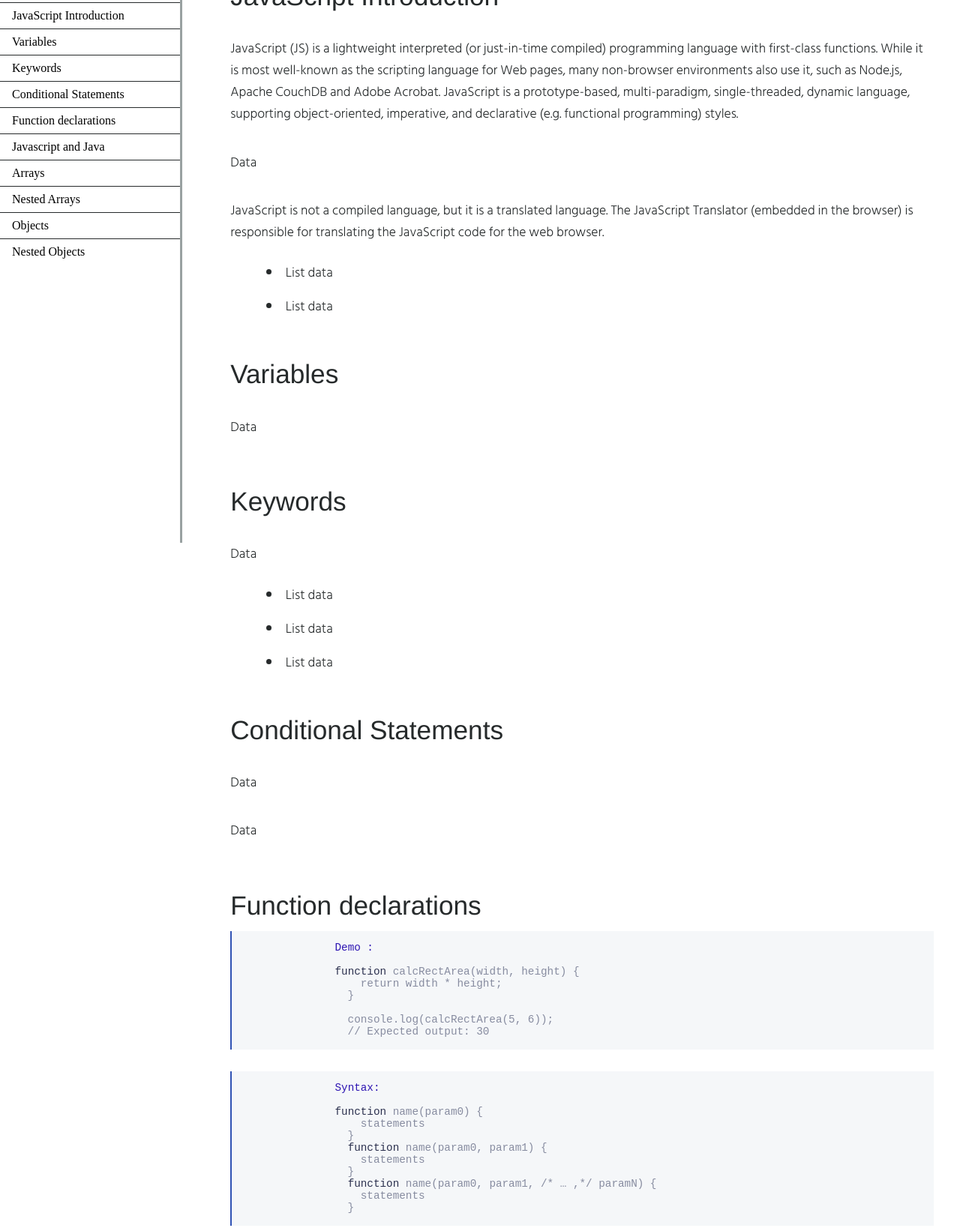
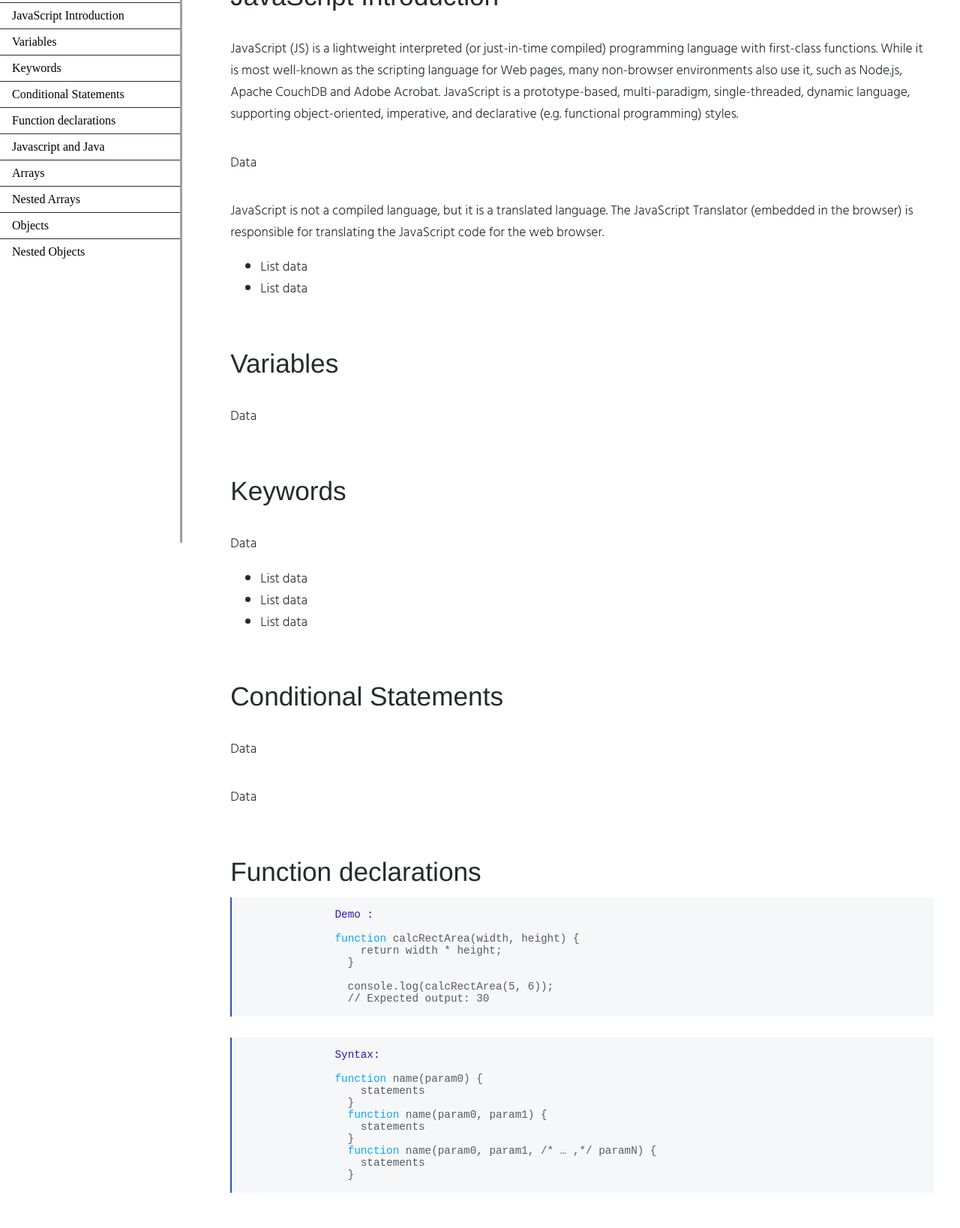
Before and after one commit to dharanchilukuri/Tech-doc-page, a plain HTML site: page index.html in a window 1280 px wide. Shown: the part 76-1714 px from the top of the page at 75% size. Drawn offline with Linux system fonts and the light colour scheme; a web font is replaced by a local one.

Commit message:
Improved accessability

```diff
--- a/index.html
+++ b/index.html
@@ -1,7 +1,11 @@
 <!Doctype html>
-<html>
+<html lang="en">
 
     <head>
+        <meta charset="UTF-8">
+        <meta name="description" content="Design a Documentation Page">
+        <meta name="keywords" content="HTML, CSS">
+        <title>Tech_Doc_Page</title>
     <link rel="stylesheet" href="styles.css">
     <meta name="viewport" content="width=device-width, initial-scale=1.0">
     </head>
@@ -57,8 +61,10 @@
             <p>Data</p>
             <p>JavaScript is not a compiled language, but it is a translated language. The JavaScript Translator (embedded in the browser)
                  is responsible for translating the JavaScript code for the web browser.</p>
-            <li>List data</li>
-            <li>List data</li>
+                <ul>
+                 <li>List data</li>
+                 <li>List data</li>
+                </ul>
         </section>
 
         <section class="main-section" id="Variables">
@@ -68,9 +74,11 @@
         <section class="main-section" id="Keywords">
             <header id="Keywords">Keywords</header>
             <p>Data</p>
-            <li>List data</li>
-            <li>List data</li>
-            <li>List data</li>
+            <ul>
+                <li>List data</li>
+                <li>List data</li>
+                <li>List data</li>
+               </ul>
         </section>
         <section class="main-section" id="Conditional_Statements">
             <header id="Conditional_Statements">Conditional Statements</header>
--- a/styles.css
+++ b/styles.css
@@ -44,7 +44,7 @@ html,body {
 
 
 li a:hover:not(.active) {
-    background-color: rgb(154, 173, 204);
+    background-color: rgb(96, 99, 104);
     color: white;
 }
 
@@ -87,7 +87,7 @@ pre {
     border-left: 2px solid rgb(48, 83, 180);
     ;
     background: #f5f7f9;
-    color: #878ca0;
+    color: #565a6b;
     -moz-font-smoothing: grayscale;
     -webkit-font-smoothing: initial;
 }
@@ -98,7 +98,7 @@ pre {
 }
 
 .function{
-    color: rgb(43, 48, 78);
+    color: rgb(10, 166, 244);
 }
 
 @media only screen and (max-width: 800px) {
```
